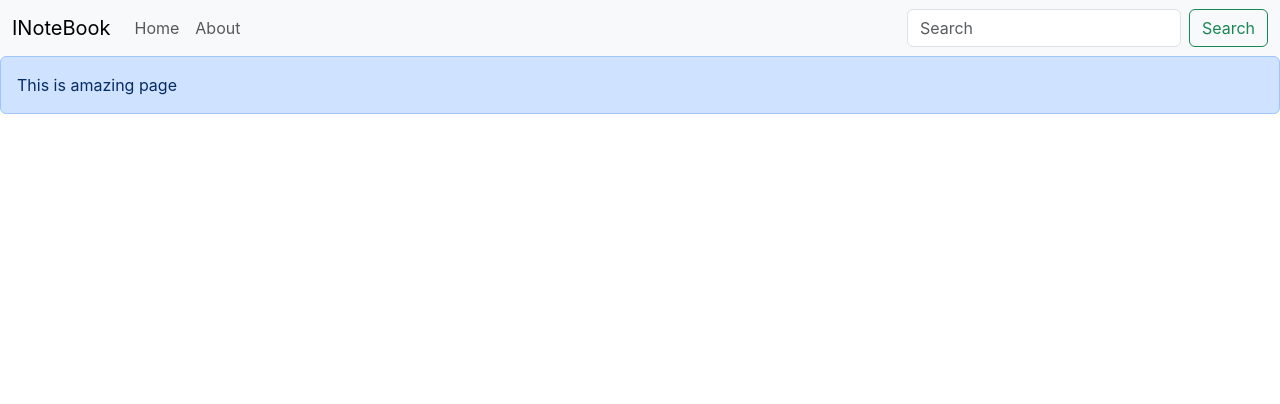
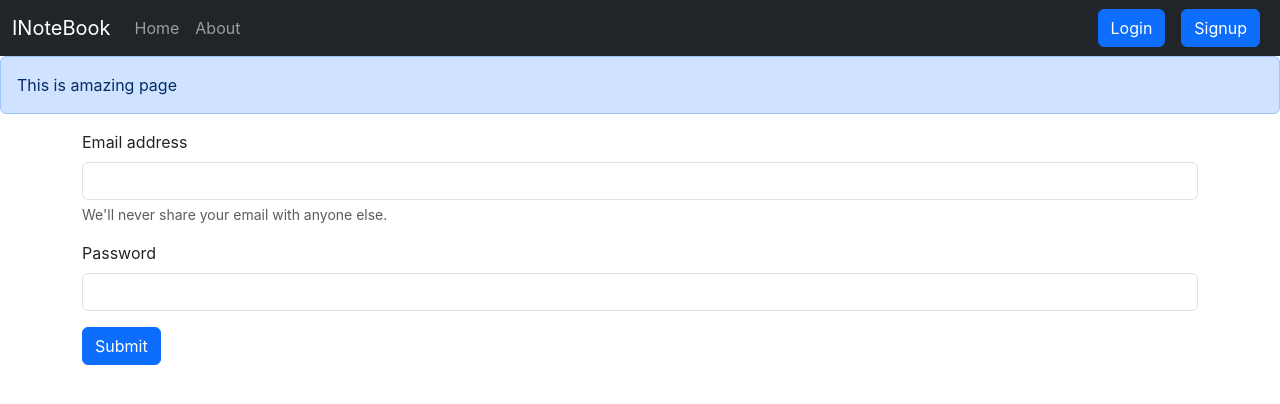
Before and after one commit to VenkataPraveen-09/Notes, a React (Create React App) app: page /login in a window 1280 px wide. Shown: the top 404 px of the page. Built offline with nearby package versions, Linux system fonts and the light colour scheme.

Commit message:
modified:   backend/routes/auth.js 	modified:   src/App.js 	new file:   src/components/Login.js 	modified:   src/components/Navbar.js 	new file:   src/components/Signup.js

```diff
--- a/src/App.js
+++ b/src/App.js
@@ -5,6 +5,8 @@
 import About from './components/About';
 import NoteState from './context/notes/NoteState';
 import Alert from './components/Alert';
+import Login from './components/Login';
+import Signup from './components/Signup';
 
 function App() {
   return (
@@ -17,6 +19,8 @@
           <Routes>
             <Route exact path="/" element={<Home />} />
             <Route exact path="/about" element={<About />} />
+            <Route exact path="/login" element={<Login />} />
+            <Route exact path="/signup" element={<Signup />} />
           </Routes>
         </div>
       </Router>
--- /dev/null
+++ b/src/components/Login.js
@@ -0,0 +1,50 @@
+import React, { useState } from 'react'
+import { useNavigate } from 'react-router-dom';
+const Login = () => {
+    const[credentials,setCredentials]= useState({email:"",password:""})
+    let navig=useNavigate();
+    const handleSubmit=async (e)=>{
+        e.preventDefault();
+        //
+        const response = await fetch("http://localhost:3001/api/auth/login",{
+            method: 'POST',
+                headers: {
+                  "Content-Type": "application/json"
+                },
+                body: JSON.stringify({email:credentials.email ,password:credentials.password})
+              });
+
+              const json = await response.json()
+              if(json.success){
+                //redirect
+                localStorage.setItem('token',json.authtoken);
+                navig("/")
+              }
+              else
+              {
+                alert("Invalid cred")
+              }
+    }
+    const onChange=(e)=>{
+        setCredentials({...credentials,[e.target.name]:e.target.value})
+    }
+  return (
+    <div>
+      <form onSubmit={handleSubmit}>
+  <div className="mb-3">
+    <label htmlFor="email" className="form-label">Email address</label>
+    <input type="email" className="form-control" value={credentials.email} onChange={onChange} id="email" name="email" aria-describedby="emailHelp"/>
+    <div id="emailHelp" className="form-text">We'll never share your email with anyone else.</div>
+  </div>
+  <div className="mb-3">
+    <label htmlFor="password" className="form-label">Password</label>
+    <input type="password" className="form-control" value={credentials.password} onChange={onChange} name="password" id="password"/>
+  </div>
+
+  <button type="submit" className="btn btn-primary">Submit</button>
+</form>
+    </div>
+  )
+}
+
+export default Login
--- a/src/components/Navbar.js
+++ b/src/components/Navbar.js
@@ -7,7 +7,7 @@
 
   return (
     <div>
-      <nav className="navbar navbar-expand-lg bg-body-tertiary">
+      <nav className="navbar navbar-expand-lg navbar-dark bg-dark">
   <div className="container-fluid">
     <Link className="navbar-brand" to="/">INoteBook</Link>
     <button className="navbar-toggler" type="button" data-bs-toggle="collapse" data-bs-target="#navbarSupportedContent" aria-controls="navbarSupportedContent" aria-expanded="false" aria-label="Toggle navigation">
@@ -27,8 +27,8 @@
 
       </ul>
       <form className="d-flex" role="search">
-        <input className="form-control me-2" type="search" placeholder="Search" aria-label="Search"/>
-        <button className="btn btn-outline-success" type="submit">Search</button>
+      <Link className="btn btn-primary mx-2" to="/login" role="button">Login</Link>
+      <Link className="btn btn-primary mx-2" to="/signup" role="button">Signup</Link>
       </form>
     </div>
   </div>
--- /dev/null
+++ b/src/components/Signup.js
@@ -0,0 +1,11 @@
+import React from 'react'
+
+const Signup = () => {
+  return (
+    <div>
+      I am a signup page
+    </div>
+  )
+}
+
+export default Signup
```
Also changed, not shown: 1 other file (tests, documents, lock files or other folders).
